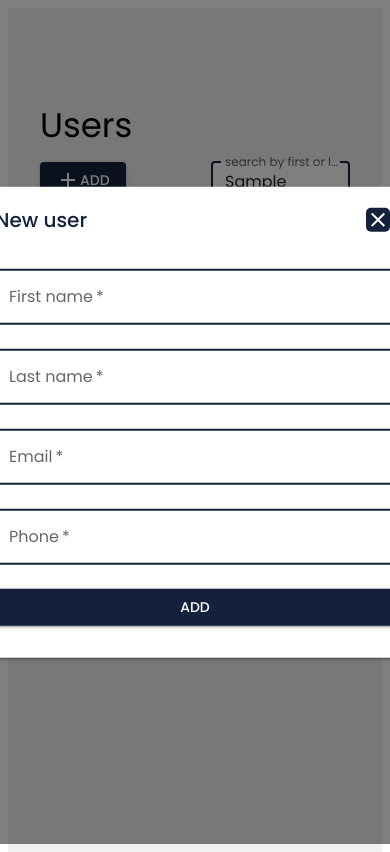
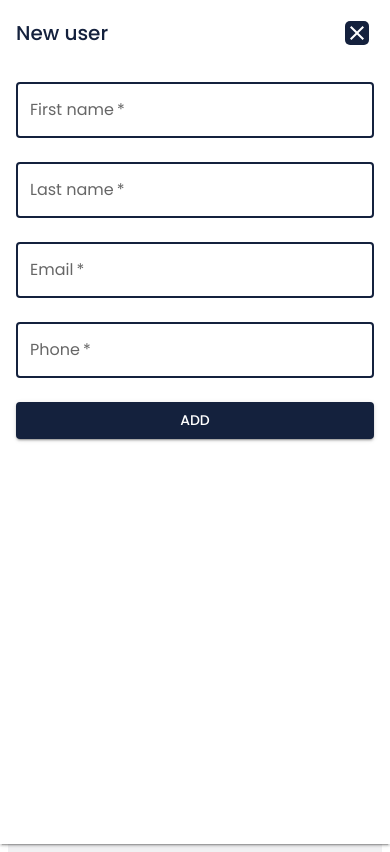
Before and after one commit to devjsonstringify/react-crud-address-information, a React (Create React App) app: page / in a window 390 px wide. Both pictures are taken after typing "Sample" into the empty fields and a click on the button "ADD". Built offline with nearby package versions, Linux system fonts and the light colour scheme.

Commit message:
Feat: responsive

```diff
--- a/src/App.js
+++ b/src/App.js
@@ -15,14 +15,22 @@ import UserTable from './tables/UserTable'
 import { theme } from './theme'
 
 const modalStyle = {
-  position: 'absolute',
-  top: '50%',
-  left: '50%',
-  transform: 'translate(-50%, -50%)',
-  width: 400,
+  margin: {
+    xs: '0',
+    sm: 'auto'
+  },
+  width: {
+    xs: '100%',
+    sm: 'calc(100vw / 2)',
+    md: 'calc(100vw / 3)'
+  },
+  height: 'auto',
   bgcolor: 'background.paper',
   boxShadow: 2,
-  borderRadius: '1rem',
+  borderRadius: {
+    xs: '0',
+    sm: '1rem'
+  },
   padding: '1rem'
 }
 
@@ -134,8 +142,18 @@ const App = () => {
             sx={{
               mb: '1rem',
               display: 'grid',
-              gridTemplateColumns: '1fr 1fr',
-              gridGap: '2rem'
+              gridTemplateColumns: {
+                sm: '1fr',
+                md: '1fr 1fr'
+              },
+              gridTemplateRow: {
+                sm: '1fr 1fr',
+                md: '1fr'
+              },
+              gridGap: {
+                sm: '0.5rem',
+                md: '2rem'
+              }
             }}
           >
             <Box>
@@ -176,6 +194,12 @@ const App = () => {
             onClose={onHandleModalOpen}
             aria-labelledby="modal-add-user"
             closeAfterTransition
+            sx={{
+              display: 'flex',
+              margin: {
+                sm: 'auto 2rem'
+              }
+            }}
           >
             <Box sx={modalStyle}>
               <Box
@@ -183,7 +207,7 @@ const App = () => {
                   display: 'flex',
                   justifyContent: 'space-between',
                   alignItems: 'center',
-                  marginBottom: '1rem',
+                  margin: 'auto auto 1rem',
                   width: '100%'
                 }}
               >
```
Also changed, not shown: 1 other file (tests, documents, lock files or other folders).
